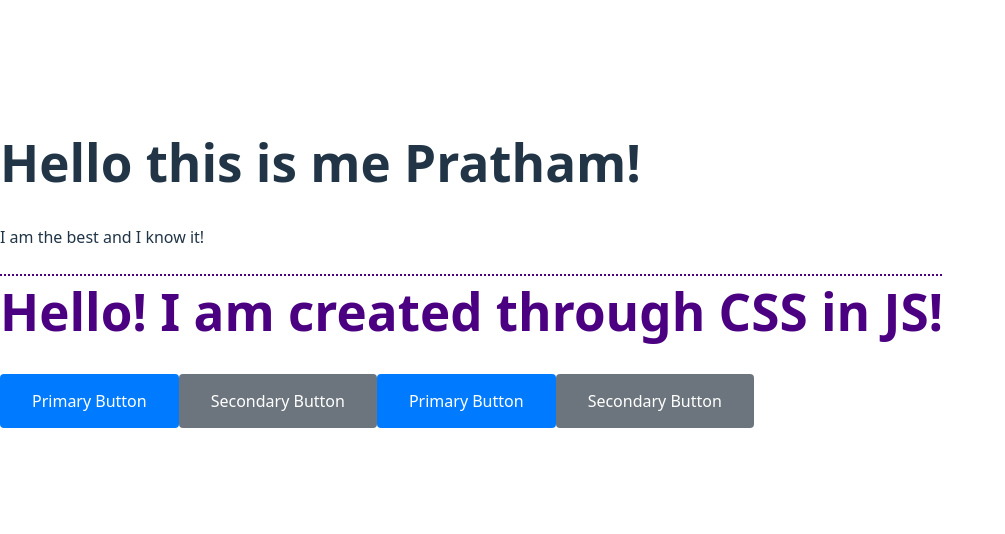
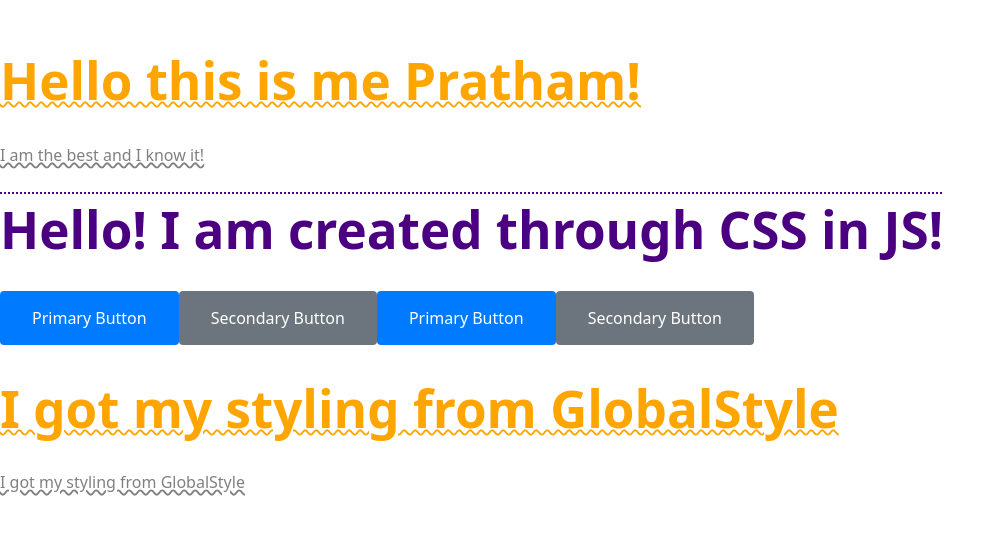
Before and after one commit to pratham2707/react-practice, a React (Vite) app: page / in a window 1280 px wide. Shown: the part 136-670 px from the top of the page, without its empty margins (0-1005 px from the left). Built offline with nearby package versions, Linux system fonts and the light colour scheme.

Commit message:
CSS-in-JS: Global Styles

```diff
--- a/package.json
+++ b/package.json
@@ -12,6 +12,7 @@
   "dependencies": {
     "react": "^19.2.0",
     "react-dom": "^19.2.0",
+    "react-router-dom": "^7.13.2",
     "styled-components": "^6.3.12"
   },
   "devDependencies": {
--- a/src/App.jsx
+++ b/src/App.jsx
@@ -5,6 +5,7 @@
 
 import BasicCSSInJS from "./Components/CSS in JS/Basic"
 import ExtendedStyles from "./Components/CSS in JS/ExtendedStyles"
+import GlobalStyles from "./Components/CSS in JS/GlobalStyles"
 import PropsBasedStyles from "./Components/CSS in JS/PropsBasedStyles"
 
 // import BasicCSSModule from "./Components/CSS Modules/BasicCSSModule"
@@ -96,6 +97,7 @@ function App() {
       <BasicCSSInJS />
       <PropsBasedStyles />
       <ExtendedStyles />
+      <GlobalStyles />
     </>
   )
 }
--- /dev/null
+++ b/src/Components/CSS in JS/GlobalStyles.jsx
@@ -0,0 +1,24 @@
+import { createGlobalStyle } from "styled-components";
+
+const GlobalStyle = createGlobalStyle`
+    h1 {
+        color: orange;
+        text-decoration: underline orange wavy 2px;
+    }
+    p {
+        color: grey;
+        text-decoration: underline grey wavy 2px;
+    }
+`
+
+function GlobalStyles() {
+    return (
+        <>
+            <GlobalStyle />
+            <h1>I got my styling from GlobalStyle</h1>
+            <p>I got my styling from GlobalStyle</p>
+        </>
+    )
+}
+
+export default GlobalStyles;
```
Also changed, not shown: 1 other file (tests, documents, lock files or other folders).
